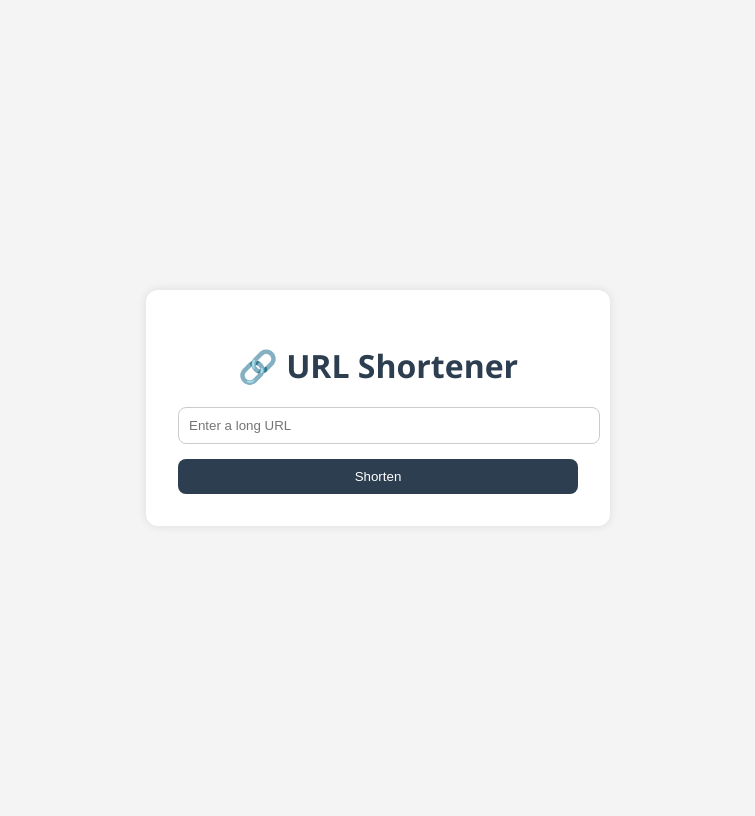
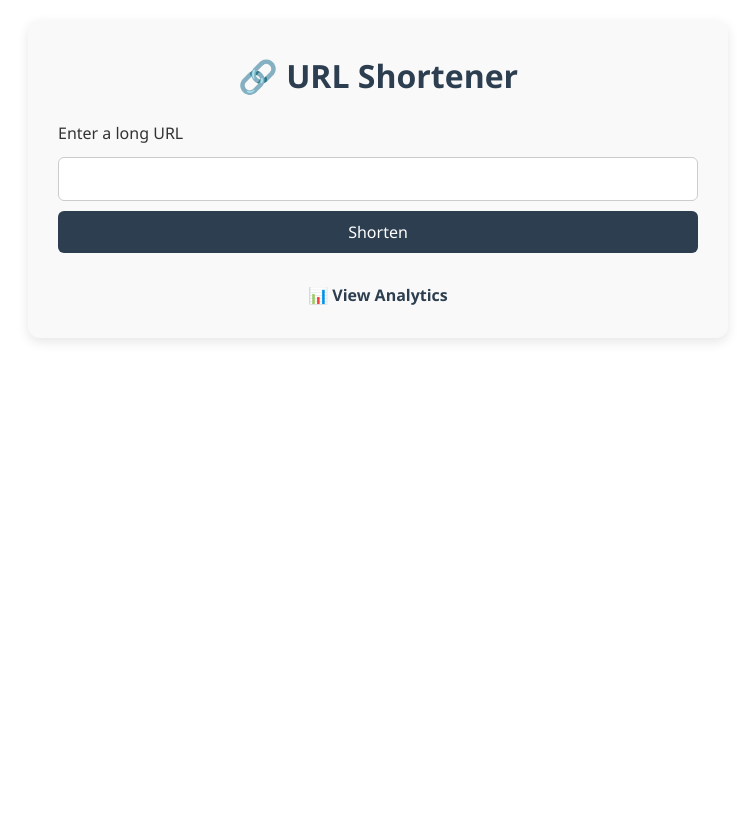
Before and after one commit to nagasrireddy/url-shortener, a Flask app: page / in a window 1280 px wide. Shown: the whole page, without its empty margins (262-1017 px from the left). After the commit the page ends 342 px from the top, so only its background shows below. Run offline with Flask 3, Linux system fonts and the light colour scheme.

Commit message:
Save local changes before pull

```diff
--- a/static/style.css
+++ b/static/style.css
@@ -1,51 +1,116 @@
+/* General Styles */
+* {
+    margin: 0;
+    padding: 0;
+    box-sizing: border-box;
+    font-family: 'Segoe UI', Tahoma, Geneva, Verdana, sans-serif;
+}
+
 body {
-  font-family: 'Segoe UI', sans-serif;
-  background: #f4f4f4;
-  display: flex;
-  align-items: center;
-  justify-content: center;
-  height: 100vh;
+    background-color: #ffffff;
+    color: #333;
+    line-height: 1.6;
+    padding: 20px;
 }
 
 .container {
-  background: white;
-  padding: 2rem;
+    max-width: 700px;
+    margin: auto;
+    background: #f9f9f9;
+    padding: 30px;
     border-radius: 12px;
-  box-shadow: 0 0 10px rgba(0,0,0,0.1);
-  width: 100%;
-  max-width: 400px;
-  text-align: center;
+    box-shadow: 0 4px 12px rgba(0, 0, 0, 0.1);
 }
 
 h1 {
+    text-align: center;
     color: #2c3e50;
     margin-bottom: 20px;
 }
 
-form input {
+form {
+    display: flex;
+    flex-direction: column;
+    gap: 10px;
+}
+
+input[type="url"],
+input[type="text"] {
+    padding: 10px;
+    font-size: 16px;
+    border: 1px solid #ccc;
+    border-radius: 6px;
     width: 100%;
-  padding: 10px;
-  margin-bottom: 15px;
-  border: 1px solid #ccc;
-  border-radius: 8px;
 }
 
 button {
-  background: #2c3e50;
+    padding: 10px;
+    font-size: 16px;
+    background-color: #2c3e50;
     color: white;
-  padding: 10px 20px;
     border: none;
-  border-radius: 8px;
+    border-radius: 6px;
     cursor: pointer;
-  width: 100%;
+    transition: background 0.3s;
+}
+
+button:hover {
+    background-color: #1a242f;
+}
+
+.message.success {
+    background-color: #d4edda;
+    padding: 10px;
+    border: 1px solid #c3e6cb;
+    color: #155724;
+    border-radius: 6px;
+    margin-top: 15px;
 }
 
 .result {
     margin-top: 20px;
+    display: flex;
+    flex-direction: column;
+    gap: 10px;
+}
+
+.footer {
+    margin-top: 30px;
+    text-align: center;
+}
+
+.footer a {
+    text-decoration: none;
+    color: #2c3e50;
     font-weight: bold;
 }
 
-.result a {
-  color: #2980b9;
-  word-break: break-all;
+.footer a:hover {
+    text-decoration: underline;
 }
+
+/* ✅ Table Styles for /analytics */
+table {
+    width: 100%;
+    border-collapse: collapse;
+    margin-top: 20px;
+    overflow-x: auto;
+    display: block;
+}
+
+th, td {
+    border: 1px solid #ddd;
+    padding: 10px;
+    text-align: center;
+}
+
+th {
+    background-color: #2c3e50;
+    color: white;
+}
+
+@media screen and (max-width: 768px) {
+    table, thead, tbody, th, td, tr {
+        font-size: 14px;
+    }
+}
--- a/templates/index.html
+++ b/templates/index.html
@@ -1,6 +1,7 @@
 <!DOCTYPE html>
-<html>
+<html lang="en">
 <head>
+    <meta charset="UTF-8">
     <title>URL Shortener</title>
     <link rel="stylesheet" href="{{ url_for('static', filename='style.css') }}">
 </head>
@@ -8,27 +9,34 @@
     <div class="container">
         <h1>🔗 URL Shortener</h1>
         <form method="POST">
-            <input type="text" name="original_url" placeholder="Enter a long URL" required>
+            <label for="original_url">Enter a long URL</label>
+            <input type="url" id="original_url" name="original_url" required>
             <button type="submit">Shorten</button>
         </form>
 
-        {% if short_url %}
-            <p class="success">✅ URL shortened successfully!</p>
-            <p><strong>Shortened URL:</strong></p>
+        {% if success %}
+            <div class="message success">
+                ✅ URL shortened successfully!
+            </div>
             <div class="result">
-                <input type="text" value="{{ request.host_url }}{{ short_url }}" readonly>
+                <label>Shortened URL:</label>
+                <input type="text" id="shortUrl" value="{{ shortened_url }}" readonly>
                 <button onclick="copyToClipboard()">📋 Copy</button>
             </div>
-            <br>
+        {% endif %}
+
+        <div class="footer">
             <a href="{{ url_for('analytics') }}">📊 View Analytics</a>
-        {% endif %}
+        </div>
     </div>
 
     <script>
         function copyToClipboard() {
-            const input = document.querySelector('.result input');
-            input.select();
+            var copyText = document.getElementById("shortUrl");
+            copyText.select();
+            copyText.setSelectionRange(0, 99999); // For mobile devices
             document.execCommand("copy");
+            alert("Copied: " + copyText.value);
         }
     </script>
 </body>
```
Also changed, not shown: templates/analytics.html (+13 -19 lines), instance/urls.db. Lines whose indentation alone changed are shown as unchanged.
